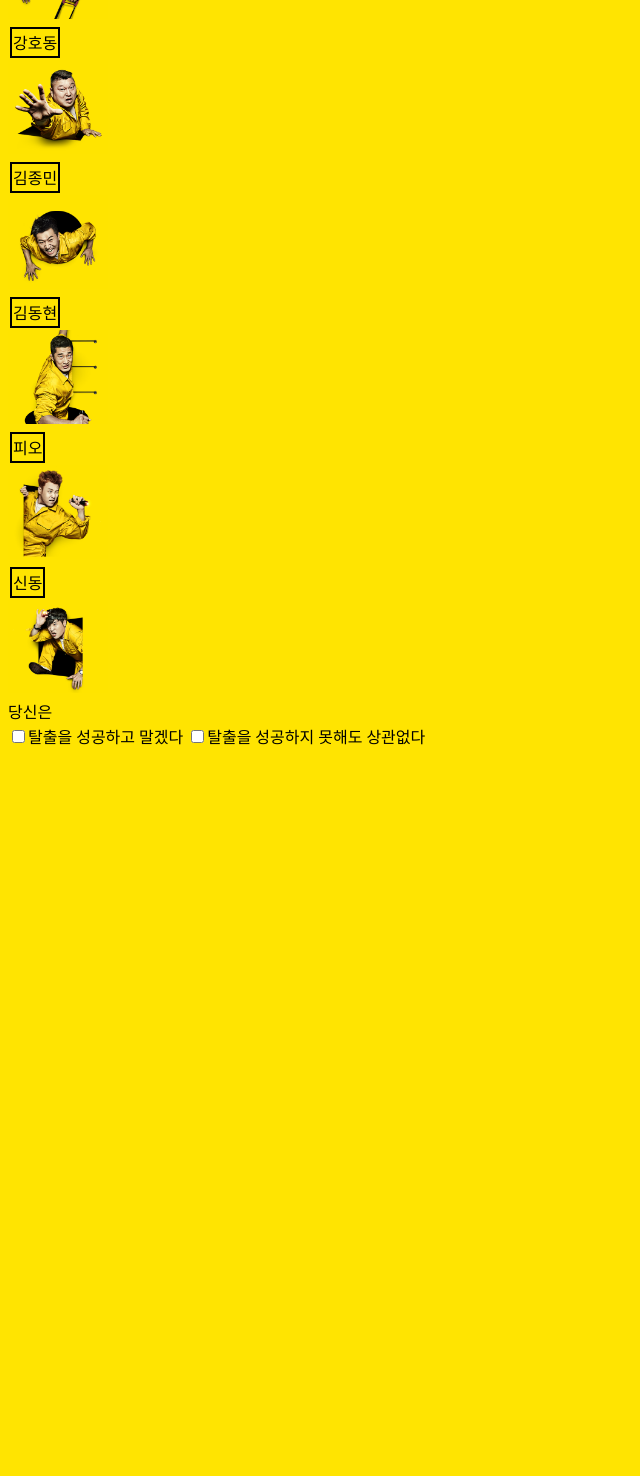
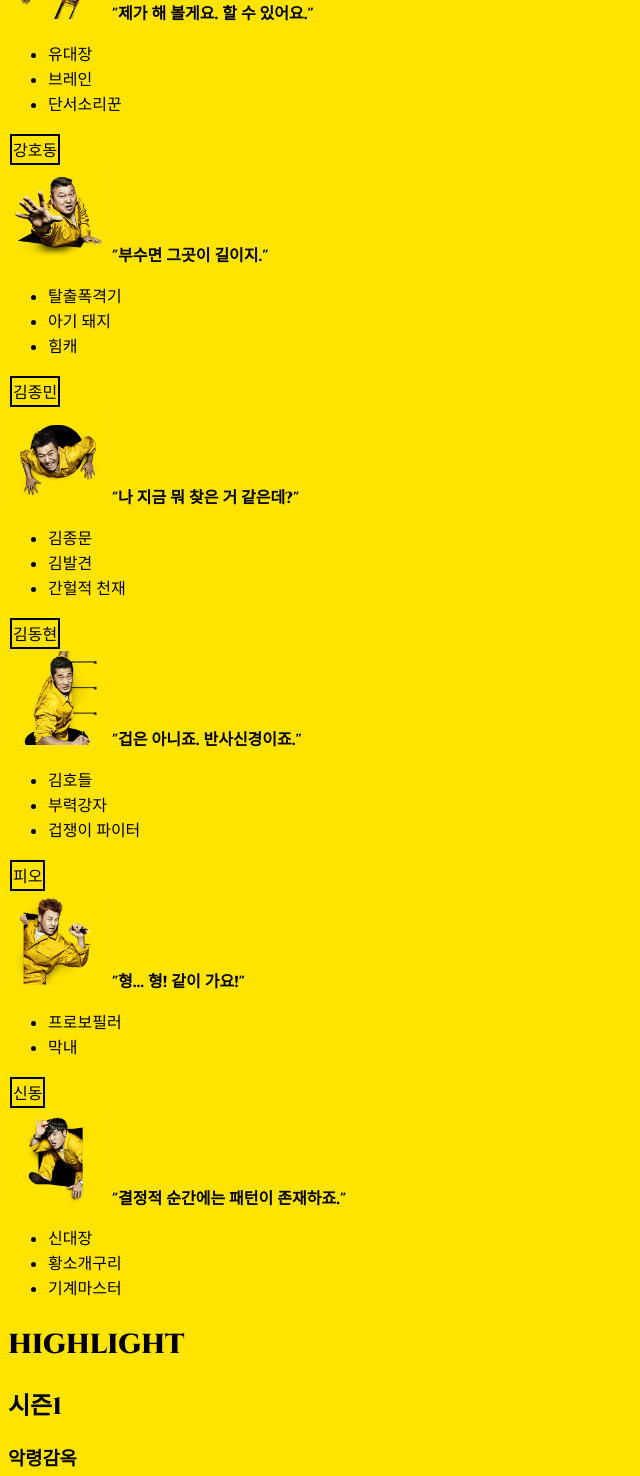
Before and after one commit to sl1911466/sl1911466.github.io, a plain HTML site: page sub.html in a window 1280 px wide. Shown: the part 1386-2862 px from the top of the page, without its empty margins (0-640 px from the left). Before the commit the page ends 2143 px from the top, so only its background shows below. Drawn offline with Linux system fonts and the light colour scheme.

Commit message:
0922 update2

```diff
--- a/sub.html
+++ b/sub.html
@@ -37,42 +37,129 @@
             </tr>
         </table>
         <img width="100px" height="auto" src="image/유병재.png"/>
+            <strong>"제가 해 볼게요. 할 수 있어요."</strong>
+            <ul>
+                <li>유대장</li>
+                <li>브레인</li>
+                <li>단서소리꾼</li>
+              </ul>
+
+
           <table>
             <tr>
               <td>강호동</td>
             </tr>
           </table>
           <img width="100px" height="auto" src="image/강호동.png"/>
+          <strong>"부수면 그곳이 길이지."</strong>
+          <ul>
+            <li>탈출폭격기</li>
+            <li>아기 돼지</li>
+            <li>힘캐</li>
+          </ul>
+
+
           <table>
             <tr>
               <td>김종민</td>
             </tr>
           </table>
           <img width="100px" height="auto" src="image/김종민.png"/>
+          <strong>"나 지금 뭐 찾은 거 같은데?"</strong>
+          <ul>
+            <li>김종문</li>
+            <li>김발견</li>
+            <li>간헐적 천재</li>
+          </ul>
+
+
           <table>
             <tr>
               <td>김동현</td>
             </tr>
           </table>
           <img width="100px" height="auto" src="image/김동현.png"/>
+          <strong>"겁은 아니죠. 반사신경이죠."</strong>
+          <ul>
+            <li>김호들</li>
+            <li>부력강자</li>
+            <li>겁쟁이 파이터</li>
+          </ul>
+
+
           <table>
             <tr>
               <td>피오</td>
             </tr>
           </table>
           <img width="100px" height="auto" src="image/피오.png"/>
+          <strong>"형... 형! 같이 가요!"</strong>
+          <ul>
+            <li>프로보필러</li>
+            <li>막내</li>
+          </ul>
+
+
           <table>
             <tr>
               <td>신동</td>
             </tr>
           </table>
           <img width="100px" height="auto" src="image/신동.png"/>
+          <strong>"결정적 순간에는 패턴이 존재하죠."</strong>
+          <ul>
+            <li>신대장</li>
+            <li>황소개구리</li>
+            <li>기계마스터</li>
+          </ul>
+
+
+          <h1>highlight</h1>
+            <h2>시즌1</h2>
+                <h3>악령감옥</h3>
+                <img width="600px" height="auto" src="image/탈출g.gif"/>
+            <h2>시즌4</h2>
+            <h3>크레이지 하우스</h3>
+          <img width="600px" height="auto" src="image/탈출g2.gif"/>
+          <br />
+치지직....
+<br />
+치직...
+<br />
+여기까지 보셨나요?
+<br />
+사실 이 글을 보고 있는 여러분들은 이미 대탈출 유니버스에 들어와계신 겁니다.
+<br />
+자, 이제 탈출을 시작해보도록 하죠.
+<pre>
+🟨🟨🟨🟨🟨🟨⬛⬛⬛⬛⬛⬛⬛🟨🟨🟨🟨🟨🟨
+🟨🟨🟨🟨⬛⬛🟨🟨🟨🟨🟨🟨🟨⬛⬛🟨🟨🟨🟨
+🟨🟨🟨⬛🟨🟨🟨🟨🟨🟨🟨🟨🟨🟨🟨⬛🟨🟨🟨
+🟨🟨⬛🟨🟨🟨🟨🟨🟨🟨🟨🟨🟨🟨🟨🟨⬛🟨🟨
+🟨🟨⬛🟨🟨🟨🟨🟨🟨🟨🟨🟨🟨🟨🟨🟨⬛🟨🟨
+🟨⬛🟨🟨🟨🟨🟨🟨🟨🟨🟨🟨🟨🟨🟨🟨🟨⬛🟨
+🟨⬛🟨🟨🟨🟨🟨🟨🟨🟨🟨🟨🟨🟨🟨🟨🟨⬛🟨
+⬛⬛⬛⬛⬛⬛⬛⬛⬛⬛⬛⬛⬛⬛⬛⬛⬛⬛⬛
+⬛🟨⬛⬛⬛⬛⬜⬜⬛⬛⬛⬛⬛⬛⬜⬜⬛🟨⬛
+⬛🟨⬛⬛⬛⬛⬜⬛⬛🟨⬛⬛⬛⬛⬜⬛⬛🟨⬛
+⬛🟨🟨⬛⬛⬛⬛⬛🟨🟨🟨⬛⬛⬛⬛⬛🟨🟨⬛
+⬛🟨🟨🟨⬛⬛⬛🟨🟨🟨🟨🟨⬛⬛⬛🟨🟨🟨⬛
+🟨⬛🟨🟨🟨🟨🟨🟨🟨🟨🟨🟨🟨🟨🟨🟨🟨⬛🟨
+🟨⬛🟨🟨🟨🟨🟨🟨🟨🟨🟨🟨🟨🟨🟨🟨🟨⬛🟨
+🟨🟨⬛🟨🟨🟨⬛🟨🟨🟨🟨🟨⬛🟨🟨🟨⬛🟨🟨
+🟨🟨⬛🟨🟨🟨🟨⬛⬛⬛⬛⬛🟨🟨🟨🟨⬛🟨🟨
+🟨🟨🟨⬛🟨🟨🟨🟨🟨🟨🟨🟨🟨🟨🟨⬛🟨🟨🟨
+🟨🟨🟨🟨⬛⬛🟨🟨🟨🟨🟨🟨🟨⬛⬛🟨🟨🟨🟨
+🟨🟨🟨🟨🟨🟨⬛⬛⬛⬛⬛⬛⬛🟨🟨🟨🟨🟨🟨
+</pre>
+
     </body>
 
     <form action='a.jsp'>
-        당신은<br>
-        <input type='checkbox' name='you' value='you' />탈출을 성공하고 말겠다
-        <input type='checkbox' name='you' value='me' />탈출을 성공하지 못해도 상관없다
+        과연, 당신은<br>
+                <br />
+        <input type='checkbox' name='you' value='you' />탈출에 성공할 것인가
+        <input type='checkbox' name='you' value='me' />탈출에 실패할 것인가
         <br>
       </form>
 </html>
```
Also changed, not shown: 2 other files.
